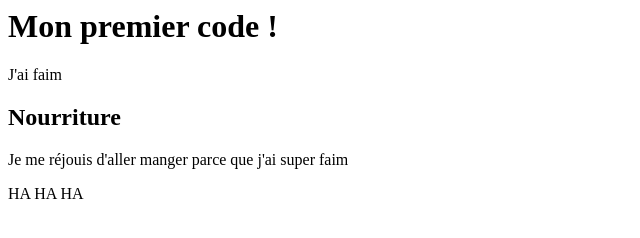
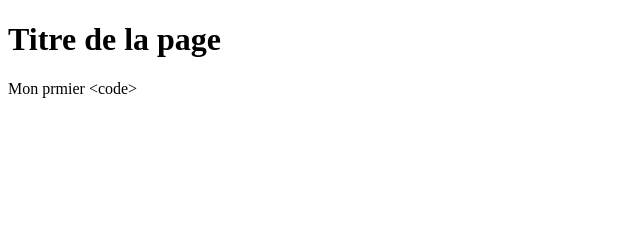
Before and after one commit to chl0e-rnd/premier-depot, a plain HTML site: page index.html in a window 1280 px wide. Shown: the whole page, without its empty margins (0-640 px from the left). Drawn offline with Linux system fonts and the light colour scheme.

Commit message:
nouveau code

```diff
--- a/index.html
+++ b/index.html
@@ -1,5 +1,26 @@
-<h1>Mon premier code !</h1>
-<p>J'ai faim</p>
-<h2>Nourriture</h2>
-<p>Je me réjouis d'aller manger parce que j'ai super faim</p>
-<p>HA HA HA</p>
+<!DOCTYPE html>
+<html lang="fr"> <!-- précise la langue du contenu de la page -->
+<head>
+    <!-- Jeu de caractères utilisé pour l'encodage du fichier HTML -->
+    <meta charset="UTF-8">
+
+    <!-- Très important !!! Bloque le zoom automatique sur smartphones -->
+    <meta name="viewport" content="width=device-width, initial-scale=1.0">
+
+    <!-- Titre de la page -->
+    <title>Steve Fallet | Mon 1er code</title>
+
+    <!-- Auteur -->
+    <meta name="author" content="Laure Dinateur">
+
+    <!-- Favicons : icône de la page dans plusieurs tailles et formats -->
+    <link rel="apple-touch-icon" sizes="180x180" href="/apple-touch-icon.png">
+    <link rel="icon" type="image/png" sizes="32x32" href="/favicon-32x32.png">
+    <link rel="icon" type="image/png" sizes="16x16" href="/favicon-16x16.png">
+    <link rel="manifest" href="/site.webmanifest">
+</head>
+<body>
+<h1>Titre de la page</h1>
+<p>Mon prmier &lt;code&gt;</p>
+</body>
+</html>
```
